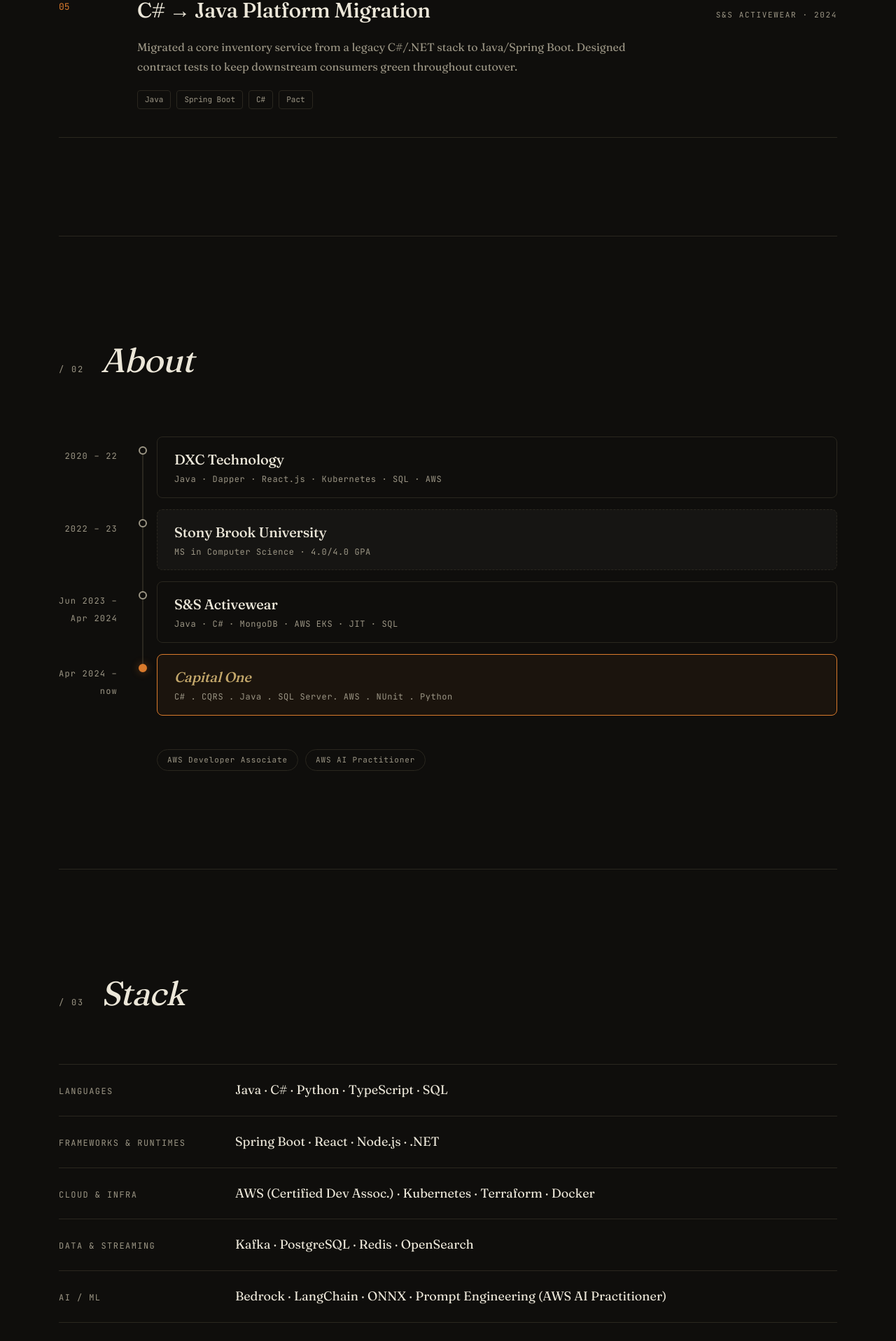
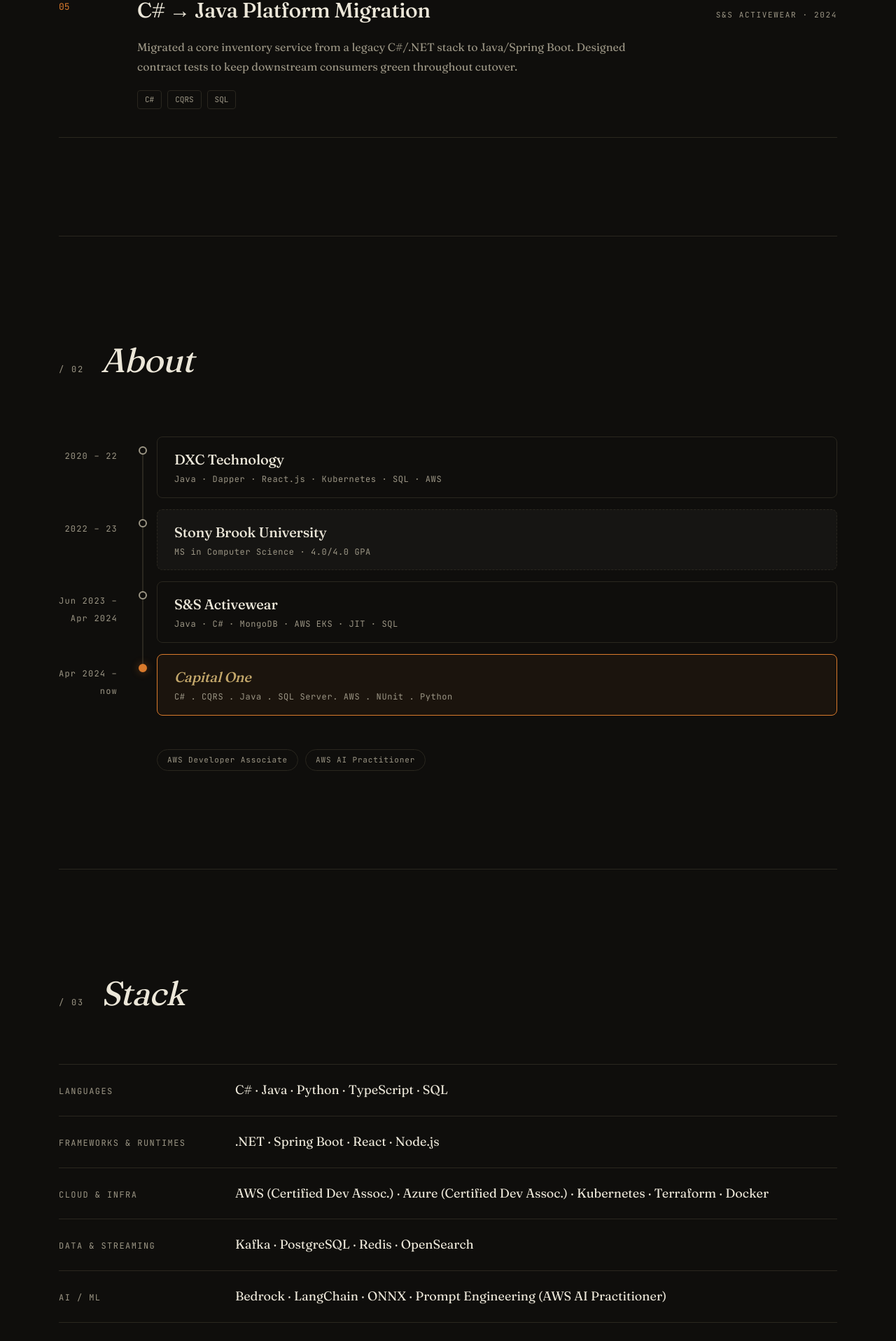
Before and after one commit to NITHINREDI/portfolio, a React (Vite) app: page / in a window 1280 px wide. Shown: the part 2299-4216 px from the top of the page at 70% size. Built offline with nearby package versions, Linux system fonts and the light colour scheme.

Commit message:
timeline with tech stacks

```diff
--- a/src/App.jsx
+++ b/src/App.jsx
@@ -57,7 +57,7 @@
     year: '2024',
     blurb:
       'Diagnosed and patched a rounding edge case in interest refund calculations affecting a small but measurable cohort of customer accounts. Wrote a backfill job and added regression tests.',
-    stack: ['Java', 'PostgreSQL', 'JUnit'],
+    stack: ['C#', 'PostgreSQL', 'NUnit'],
   },
   {
     n: '05',
@@ -66,14 +66,14 @@
     year: '2024',
     blurb:
       'Migrated a core inventory service from a legacy C#/.NET stack to Java/Spring Boot. Designed contract tests to keep downstream consumers green throughout cutover.',
-    stack: ['Java', 'Spring Boot', 'C#', 'Pact'],
+    stack: ['C#', 'CQRS', 'SQL'],
   },
 ]
 
 const skills = {
-  Languages: ['Java','C#','Python', 'TypeScript', 'SQL'],
-  'Frameworks & Runtimes': ['Spring Boot', 'React', 'Node.js', '.NET'],
-  'Cloud & Infra': ['AWS (Certified Dev Assoc.)', 'Kubernetes', 'Terraform', 'Docker'],
+  Languages: ['C#','Java','Python', 'TypeScript', 'SQL'],
+  'Frameworks & Runtimes': ['.NET','Spring Boot', 'React', 'Node.js'],
+  'Cloud & Infra': ['AWS (Certified Dev Assoc.)','Azure (Certified Dev Assoc.)', 'Kubernetes', 'Terraform', 'Docker'],
   'Data & Streaming': ['Kafka', 'PostgreSQL', 'Redis', 'OpenSearch'],
   'AI / ML': ['Bedrock', 'LangChain', 'ONNX', 'Prompt Engineering (AWS AI Practitioner)'],
 }
```
